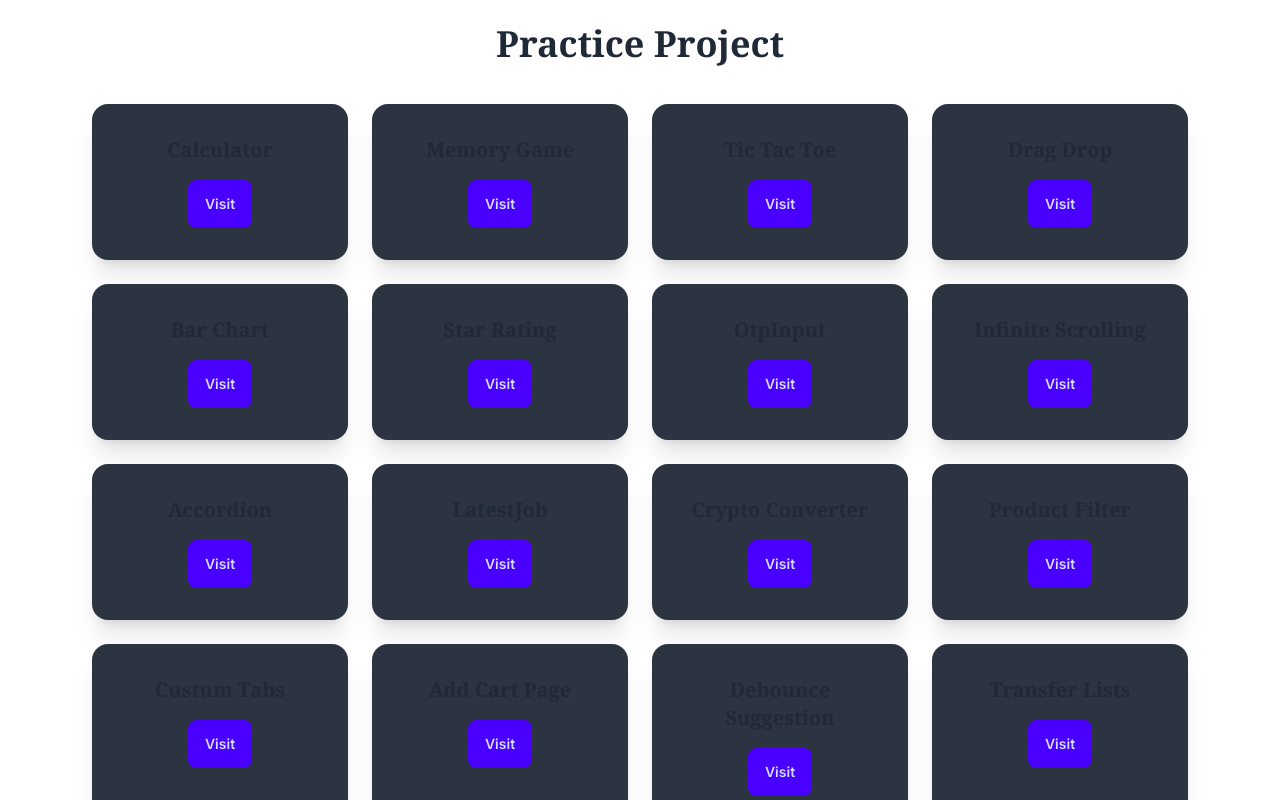
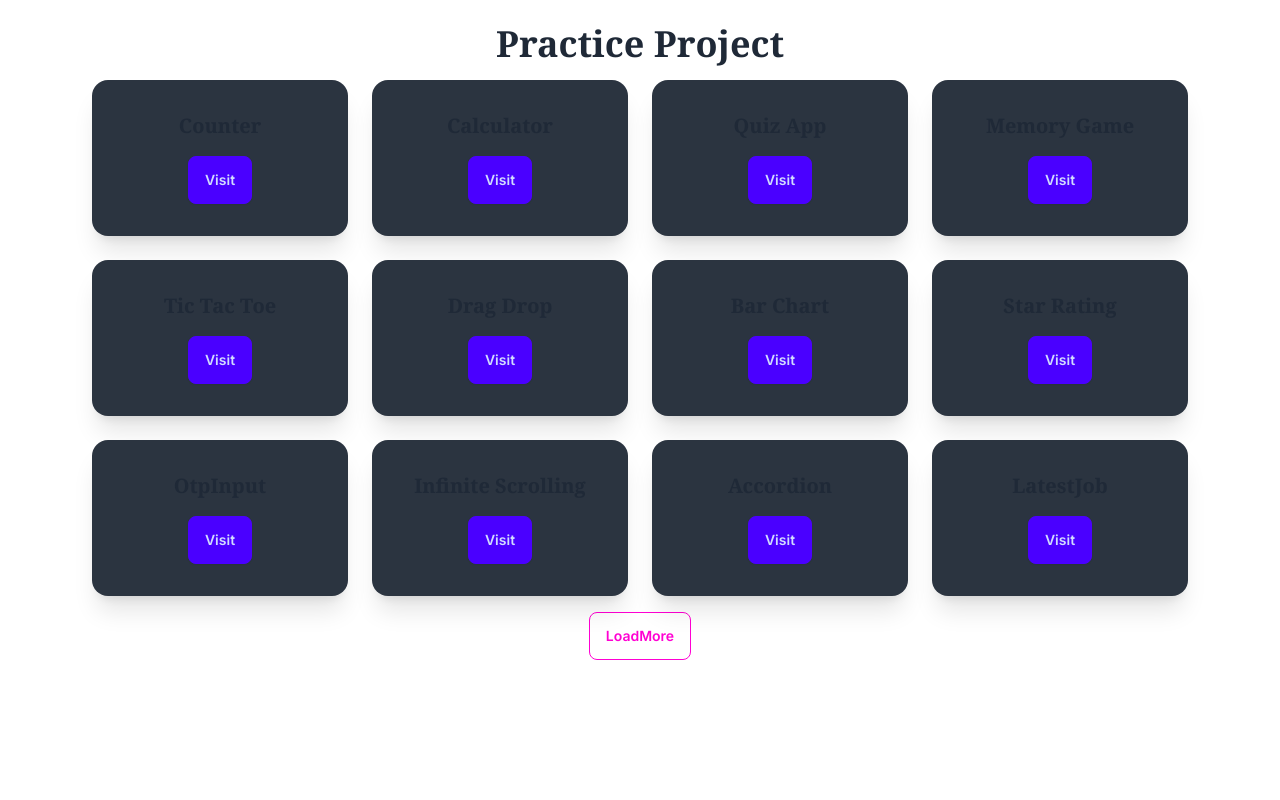
Before and after one commit to Jaga3249/practice_project, a Next.js app: page / in a window 1280 px wide. Shown: the top 800 px of the page. Built offline with nearby package versions, Linux system fonts and the light colour scheme.

Commit message:
load more functionality added

```diff
--- a/app/page.tsx
+++ b/app/page.tsx
@@ -1,113 +1,129 @@
 "use client";
 import { useRouter } from "next/navigation";
+import { useState } from "react";
 interface projectListType {
+  redirectUrl: string;
   title: string;
-  buttonLabel: string;
-  redirectUrl: string;
 }
 
 export default function Home() {
+  const [visibleItem, setVisibleItem] = useState<number>(12);
   const router = useRouter();
   const projectList: projectListType[] = [
     {
+      title: "Counter",
+      redirectUrl: "/counter",
+    },
+    {
       title: "Calculator",
-      buttonLabel: "Visit",
       redirectUrl: "/calculator",
     },
     {
+      title: "Quiz App",
+      redirectUrl: "/quizapp",
+    },
+    {
       title: "Memory Game",
-      buttonLabel: "Visit",
       redirectUrl: "/memorygame",
     },
     {
       title: "Tic Tac Toe",
-      buttonLabel: "Visit",
       redirectUrl: "/tictactoe",
     },
     {
       title: "Drag Drop",
-      buttonLabel: "Visit",
       redirectUrl: "/dragdrop",
     },
     {
       title: "Bar Chart",
-      buttonLabel: "Visit",
       redirectUrl: "/barchart",
     },
     {
       title: "Star Rating",
-      buttonLabel: "Visit",
       redirectUrl: "/rating",
     },
     {
       title: "OtpInput",
-      buttonLabel: "Visit",
       redirectUrl: "/otpinput",
     },
     {
       title: "Infinite Scrolling",
-      buttonLabel: "Visit",
       redirectUrl: "/infinitescrolling",
     },
     {
       title: "Accordion",
-      buttonLabel: "Visit",
       redirectUrl: "/accordion",
     },
     {
       title: "LatestJob",
-      buttonLabel: "Visit",
       redirectUrl: "/latestjob",
     },
     {
       title: "Crypto Converter",
-      buttonLabel: "Visit",
       redirectUrl: "/cryptoconverter",
     },
     {
       title: "Product Filter",
-      buttonLabel: "Visit",
       redirectUrl: "/productfilter",
     },
     {
       title: "Custum Tabs",
-      buttonLabel: "Visit",
       redirectUrl: "/customtabs",
     },
     {
       title: "Add Cart Page",
-      buttonLabel: "Visit",
       redirectUrl: "/addtocart",
     },
     {
+      title: "Shopping List",
+      redirectUrl: "/shoppinglist",
+    },
+    {
       title: "Debounce Suggestion",
-      buttonLabel: "Visit",
       redirectUrl: "/debouncesuggestion",
     },
     {
       title: "Transfer Lists",
-      buttonLabel: "Visit",
       redirectUrl: "/transferlists",
     },
     {
       title: "Pogress Bar",
-      buttonLabel: "Visit",
       redirectUrl: "/pogressbar",
     },
     {
       title: "Image Carosel",
-      buttonLabel: "Visit",
       redirectUrl: "/imagecarosel",
+    },
+    {
+      title: "Pagination",
+      redirectUrl: "/pagination",
+    },
+    {
+      title: "Employ Management System",
+      redirectUrl: "/employdatabase",
+    },
+    {
+      title: "Form validation",
+      redirectUrl: "/formvalidation",
+    },
+    {
+      title: "Morgage Calculator",
+      redirectUrl: "morgagecalculator",
+    },
+    {
+      title: "Stepper App",
+      redirectUrl: "morgagecalculator",
     },
   ];
   const handleNavigate = (url: string) => {
     router.push(url);
   };
+  console.log(visibleItem);
   return (
-    <div className=" h-auto sm:w-[100vw]  flex    flex-col items-center  gap-10 pt-6  px-10 ">
+    <div className=" h-auto sm:w-[100vw]  flex   flex-col items-center  gap-4 pt-6  px-10 ">
       <h1 className="font-bold text-4xl font-serif">Practice Project</h1>
       <div className="flex flex-col justify-center  flex-wrap sm:flex-row gap-6 ">
-        {projectList.map((item, i) => (
+        {projectList.slice(0, visibleItem).map((item, i) => (
           <div className="card   bg-neutral  w-64 shadow-xl" key={i}>
             <div className="card-body gap-4 items-center text-center">
               <h2 className="card-title font-serif text-xl">{item.title}</h2>
@@ -116,7 +132,7 @@ export default function Home() {
                   className="btn   btn-primary"
                   onClick={() => handleNavigate(item.redirectUrl)}
                 >
-                  {item.buttonLabel}
+                  Visit
                 </button>
                 {/* <button className="btn btn-neutral">visit</button> */}
               </div>
@@ -124,6 +140,12 @@ export default function Home() {
           </div>
         ))}
       </div>
+      <button
+        className="btn btn-outline btn-secondary btn-md"
+        onClick={() => setVisibleItem(visibleItem + 4)}
+      >
+        LoadMore
+      </button>
     </div>
   );
 }
--- a/app/selectablegrid/page.tsx
+++ /dev/null
@@ -1,4 +0,0 @@
-const Page = () => {
-  return <div>page</div>;
-};
-export default Page;
```
Also changed, not shown: app/shoppinglist/page.tsx (renamed from app/addcart/page.tsx).
